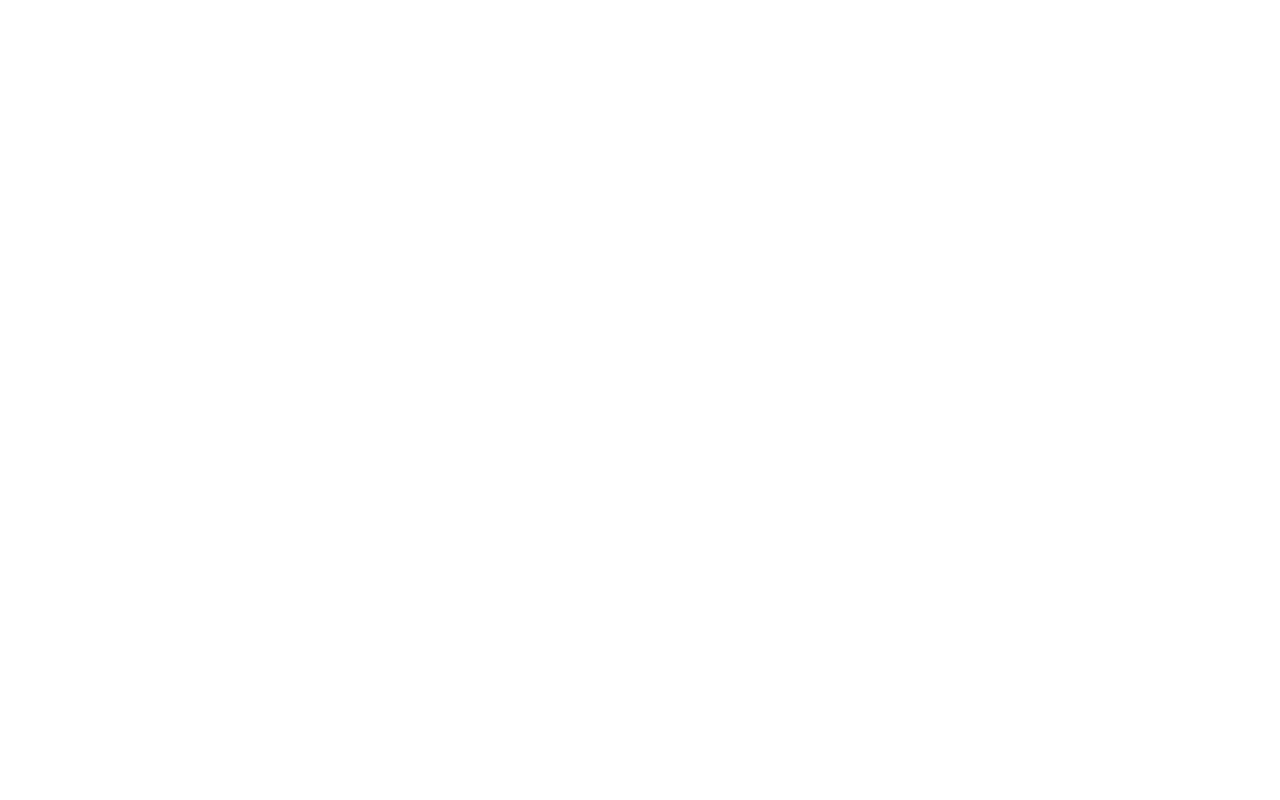
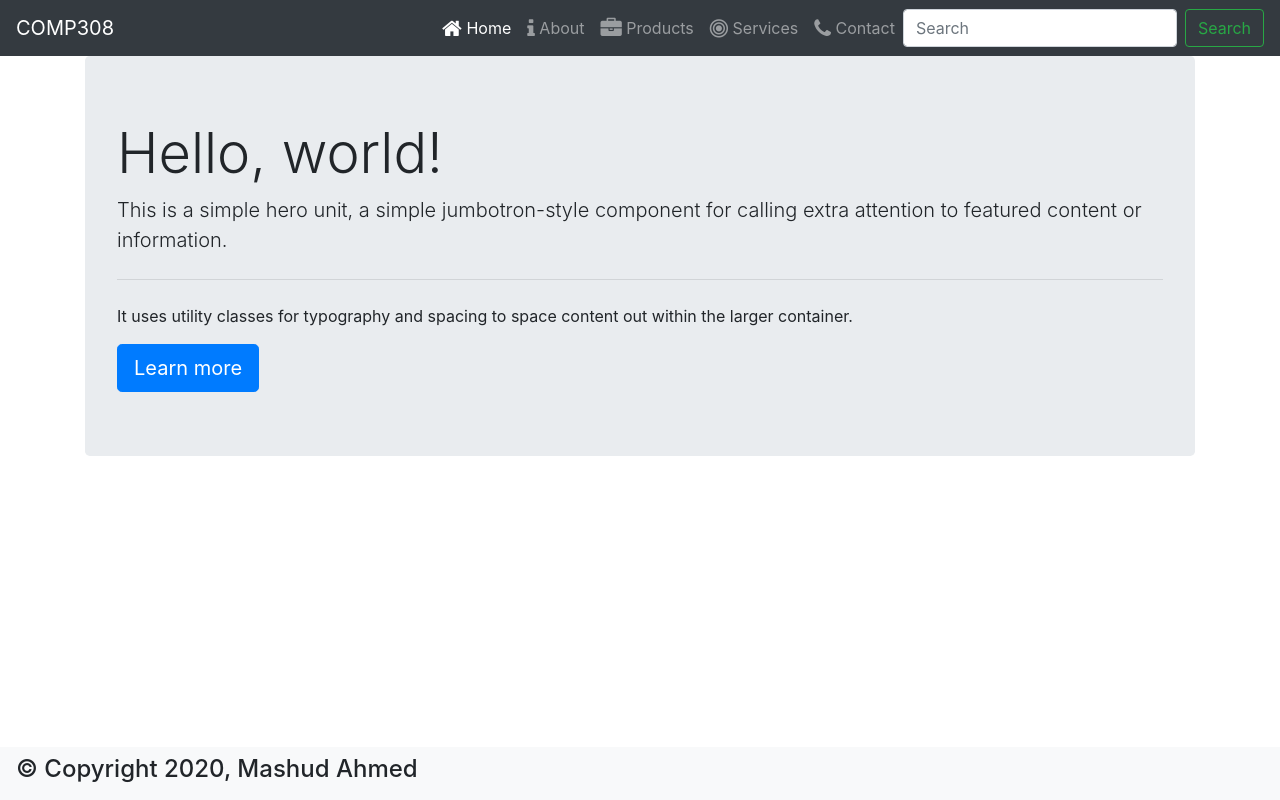
Before and after one commit to MASHUD-CA/MASHUD_COMP308_LAB01, a website: page index.html in a window 1280 px wide. Drawn offline with nearby package versions, Linux system fonts and the light colour scheme.

Commit message:
Added bootstrap support

```diff
--- a/index.html
+++ b/index.html
@@ -1,16 +1,75 @@
 <!DOCTYPE html>
 <html lang="en">
+
 <head>
     <meta charset="UTF-8">
     <meta name="viewport" content="width=device-width, initial-scale=1.0"> <!-- use for mobile app-->
     <meta http-equiv="X-UA-Compatible" content="ie=edge">
     <title>COMP308 EMERGING TECHNOLOGY</title>
     <!-- CSS -->
+    <link rel="stylesheet" href="./node_modules/bootstrap/dist/css/bootstrap.min.css">
+    <link rel="stylesheet" href="./node_modules/font-awesome/css/font-awesome.min.css">
     <link rel="stylesheet" href="./Content/app.css">
 </head>
+
 <body>
+    <!-- MAIN NAVBAR-->
+    <nav class="navbar navbar-expand-lg navbar-dark bg-dark">
+        <a class="navbar-brand" href="#">COMP308</a>
+        <button class="navbar-toggler" type="button" data-toggle="collapse" data-target="#navbarSupportedContent"
+            aria-controls="navbarSupportedContent" aria-expanded="false" aria-label="Toggle navigation">
+            <span class="navbar-toggler-icon"></span>
+        </button>
+
+        <div class="collapse navbar-collapse" id="navbarSupportedContent">
+            <ul class="navbar-nav ml-auto">
+                <li class="nav-item active">
+                    <a class="nav-link" href="#"><i class="fa fa-lg fa-home"></i> Home <span
+                            class="sr-only">(current)</span></a>
+                </li>
+                <li class="nav-item">
+                    <a class="nav-link" href="#"><i class="fa fa-lg fa-info"></i> About</a>
+                </li>
+                <li class="nav-item">
+                    <a class="nav-link" href="#"><i class="fa fa-lg fa-briefcase"></i> Products</a>
+                </li>
+                <li class="nav-item">
+                    <a class="nav-link" href="#"><i class="fa fa-lg fa-bullseye"></i> Services</a>
+                </li>
+                <li class="nav-item">
+                    <a class="nav-link" href="#"><i class="fa fa-lg fa-phone"></i> Contact</a>
+                </li>
+
+            </ul>
+            <form class="form-inline my-2 my-lg-0">
+                <input class="form-control mr-sm-2" type="search" placeholder="Search" aria-label="Search">
+                <button class="btn btn-outline-success my-2 my-sm-0" type="submit">Search</button>
+            </form>
+        </div>
+    </nav>
+    <main class="container">
+        <!-- MAIN CONTENT-->
+
+        <div class="jumbotron">
+            <h1 class="display-4">Hello, world!</h1>
+                <p class="lead">This is a simple hero unit, a simple jumbotron-style component for calling extra attention
+                to featured content or information.</p>
+            <hr class="my-4">
+                <p>It uses utility classes for typography and spacing to space content out within the larger container.</p>
+            <a class="btn btn-primary btn-lg" href="#" role="button">Learn more</a>
+        </div>
+    </main>
+
+    <footer>
+        <nav class="navbar fixed-bottom navbar-light bg-light">
+           <h4>&copy; Copyright 2020, Mashud Ahmed</h4>
+          </nav>
+    </footer>
 
     <!-- Script Section-->
+    <script src="./node_modules/jquery/dist/jquery.min.js"></script>
+    <script src="./node_modules/bootstrap/dist/js/bootstrap.min.js"></script>
     <script src="./Scripts/app.js"></script>
 </body>
+
 </html>
```
Also changed, not shown: Scripts/app.js (+4 -6 lines).
